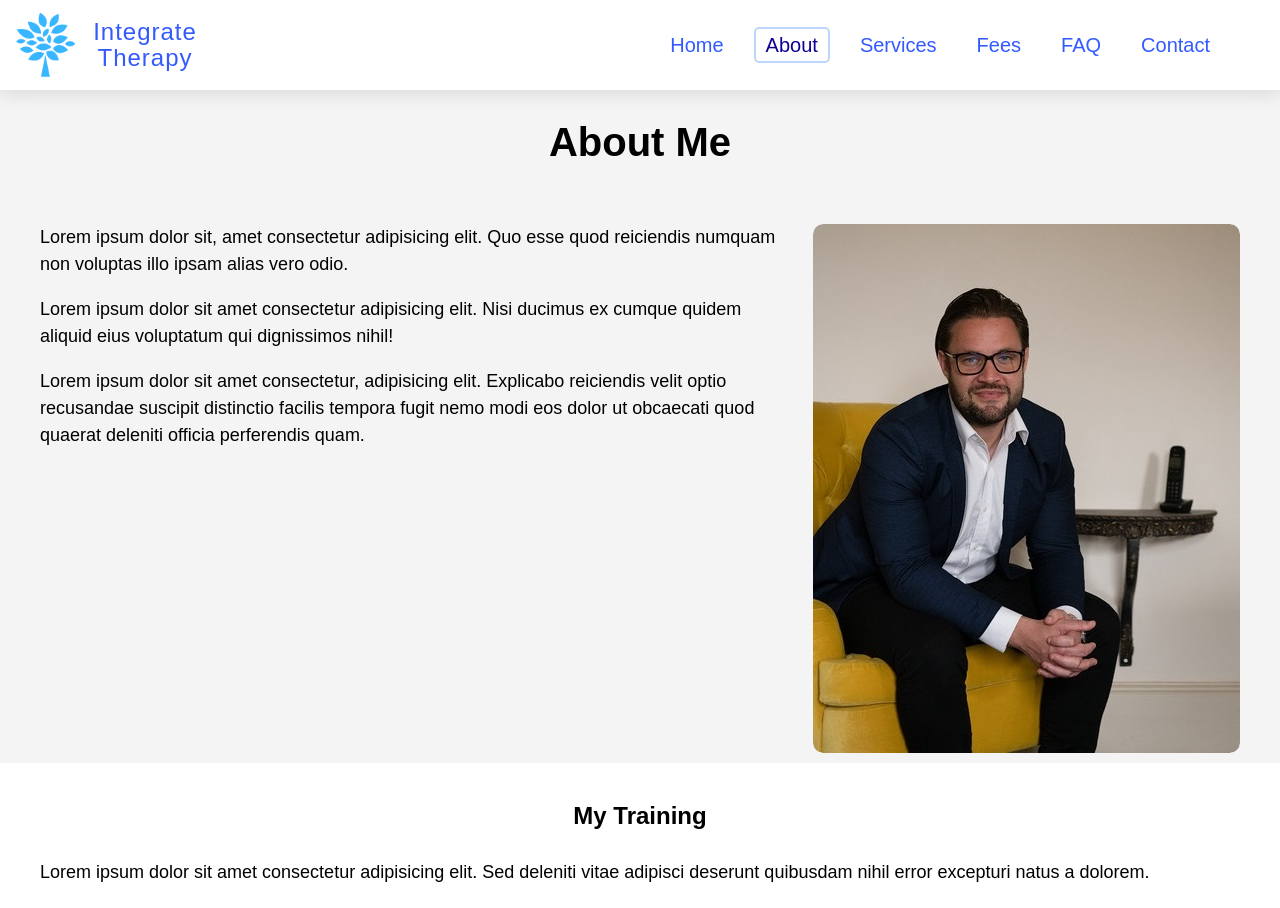
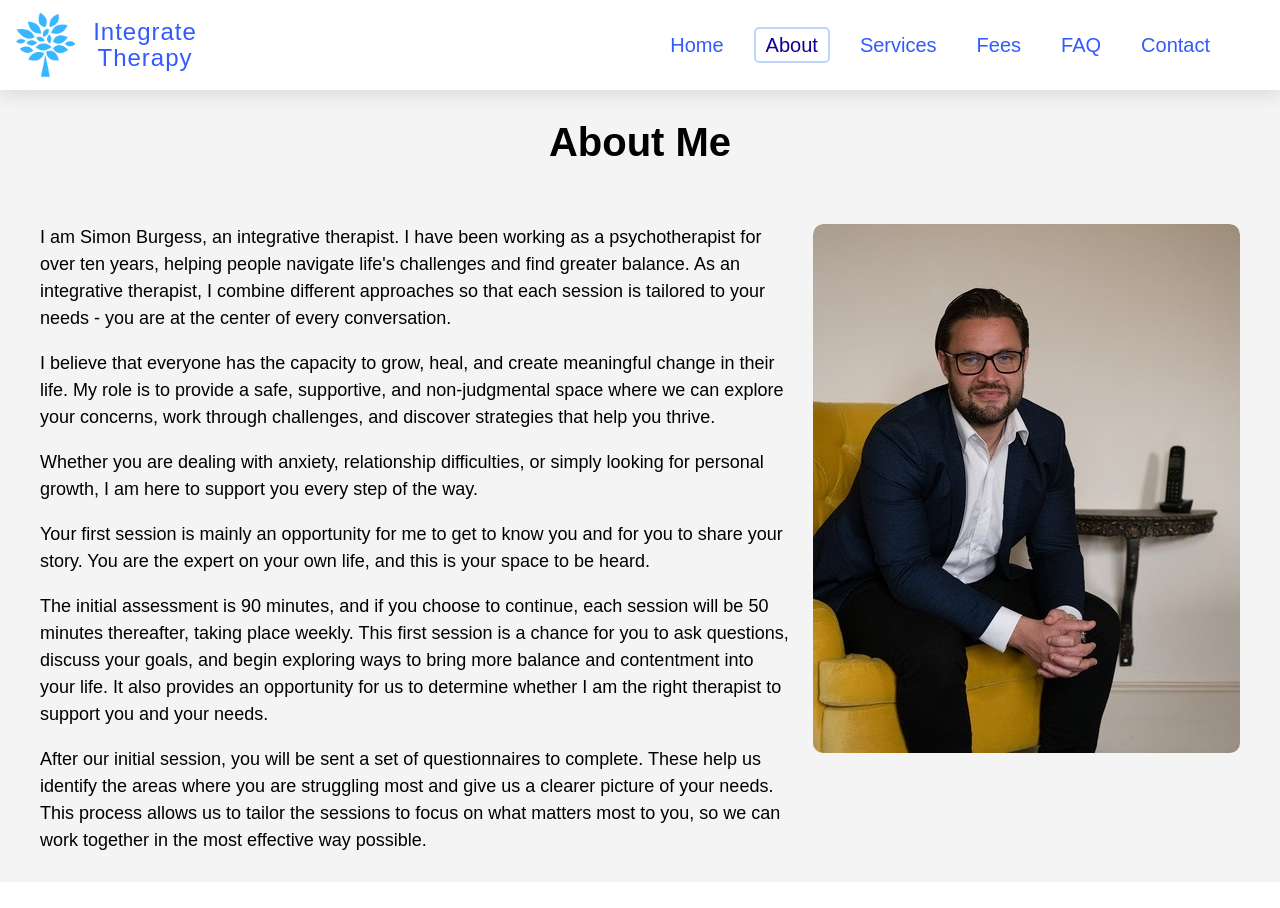
Before and after one commit to SasanTazayoni/integrate-therapy, a React (Vite) app: page /about in a window 1280 px wide. Shown: the top 908 px of the page. Built offline with nearby package versions, Linux system fonts and the light colour scheme; a web font is replaced by a local one.

Commit message:
Replace dummy text with real content on About me section on About page

```diff
--- a/src/pages/About.tsx
+++ b/src/pages/About.tsx
@@ -14,20 +14,46 @@ export default function About() {
           <div className="grid grid--1x2-alt">
             <div>
               <p>
-                Lorem ipsum dolor sit, amet consectetur adipisicing elit. Quo
-                esse quod reiciendis numquam non voluptas illo ipsam alias vero
-                odio.
+                I am Simon Burgess, an integrative therapist. I have been
+                working as a psychotherapist for over ten years, helping people
+                navigate life's challenges and find greater balance. As an
+                integrative therapist, I combine different approaches so that
+                each session is tailored to your needs - you are at the center
+                of every conversation.
               </p>
               <p>
-                Lorem ipsum dolor sit amet consectetur adipisicing elit. Nisi
-                ducimus ex cumque quidem aliquid eius voluptatum qui dignissimos
-                nihil!
+                I believe that everyone has the capacity to grow, heal, and
+                create meaningful change in their life. My role is to provide a
+                safe, supportive, and non-judgmental space where we can explore
+                your concerns, work through challenges, and discover strategies
+                that help you thrive.
               </p>
               <p>
-                Lorem ipsum dolor sit amet consectetur, adipisicing elit.
-                Explicabo reiciendis velit optio recusandae suscipit distinctio
-                facilis tempora fugit nemo modi eos dolor ut obcaecati quod
-                quaerat deleniti officia perferendis quam.
+                Whether you are dealing with anxiety, relationship difficulties,
+                or simply looking for personal growth, I am here to support you
+                every step of the way.
+              </p>
+              <p>
+                Your first session is mainly an opportunity for me to get to
+                know you and for you to share your story. You are the expert on
+                your own life, and this is your space to be heard.
+              </p>
+              <p>
+                The initial assessment is 90 minutes, and if you choose to
+                continue, each session will be 50 minutes thereafter, taking
+                place weekly. This first session is a chance for you to ask
+                questions, discuss your goals, and begin exploring ways to bring
+                more balance and contentment into your life. It also provides an
+                opportunity for us to determine whether I am the right therapist
+                to support you and your needs.
+              </p>
+              <p>
+                After our initial session, you will be sent a set of
+                questionnaires to complete. These help us identify the areas
+                where you are struggling most and give us a clearer picture of
+                your needs. This process allows us to tailor the sessions to
+                focus on what matters most to you, so we can work together in
+                the most effective way possible.
               </p>
             </div>
             <div className="about__image-container">
```
